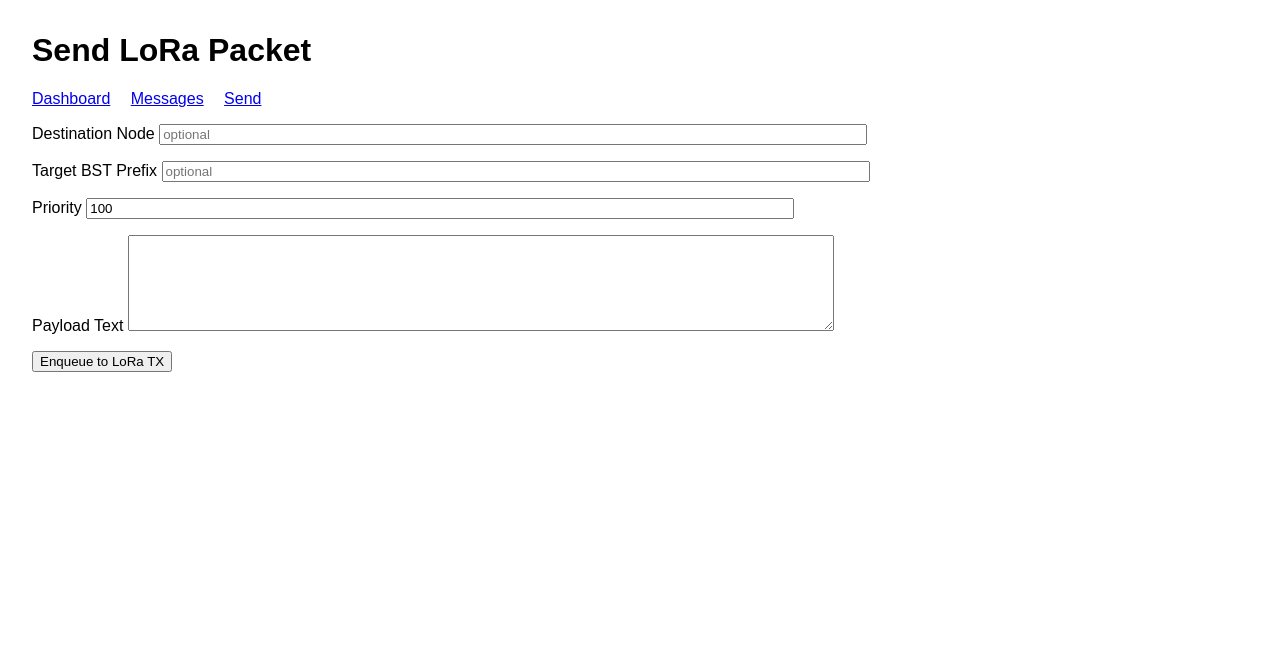
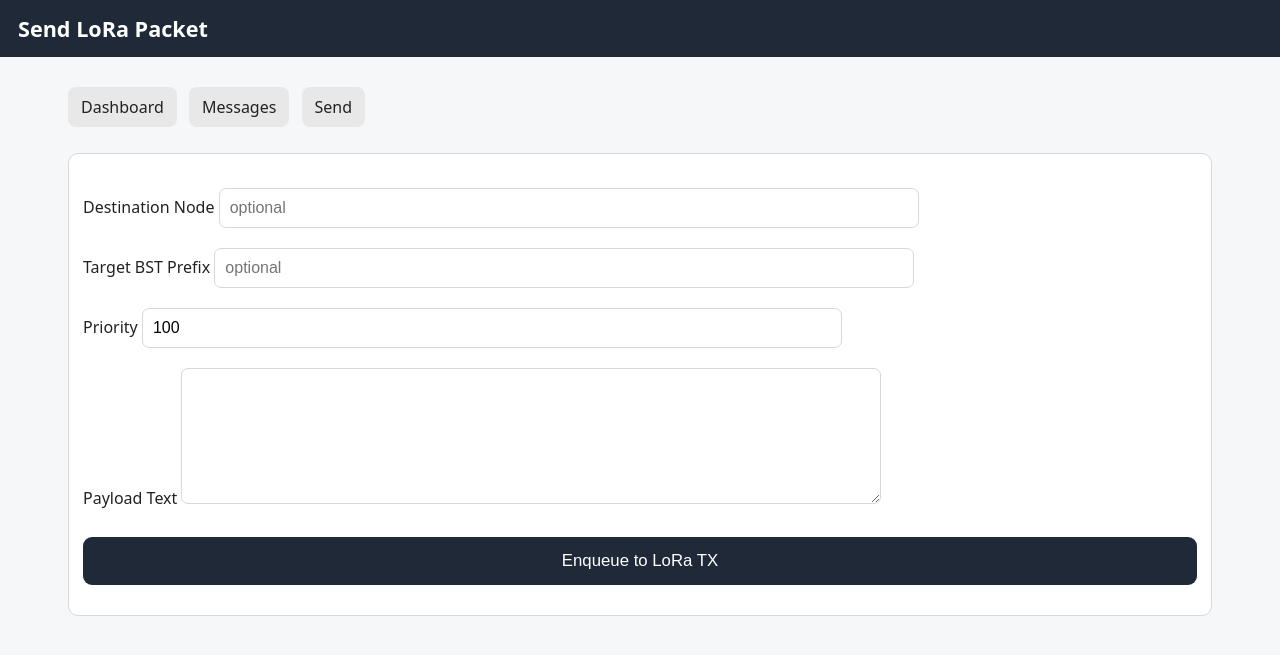
Before and after one commit to Yamatatsu353011/lora-gateway-web, a Node server app: template views/send.ejs in a window 1280 px wide. Shown: the top 655 px of the page. Run offline with Node 20, Linux system fonts and the light colour scheme; the template is opened without the code that fills it, so the values that code supplies are empty; some libraries are stand-ins or nearby versions.

Commit message:
Update send.ejs

```diff
--- a/views/send.ejs
+++ b/views/send.ejs
@@ -2,47 +2,74 @@
 <html>
 <head>
   <meta charset="utf-8">
+  <meta name="viewport" content="width=device-width, initial-scale=1.0">
   <title>Send LoRa Packet</title>
+
+  <link rel="stylesheet" href="/css/style.css">
+  <link rel="stylesheet" href="/css/business-theme.css">
+
   <style>
-    body { font-family: sans-serif; margin: 2rem; }
-    label { display: block; margin-top: 1rem; }
-    input, textarea { width: 100%; max-width: 700px; }
-    nav a { margin-right: 1rem; }
+    label {
+      display: block;
+      margin-top: 1rem;
+    }
+
+    input,
+    textarea {
+      width: 100%;
+      max-width: 700px;
+    }
   </style>
 </head>
-<body>
+
+<body class="business-page">
+  <header>
     <h1>Send LoRa Packet</h1>
+  </header>
 
+  <main>
     <nav>
       <a href="/">Dashboard</a>
       <a href="/messages">Messages</a>
       <a href="/send">Send</a>
     </nav>
 
-  <form method="post" action="/send">
+    <form class="card" method="post" action="/send">
       <label>
         Destination Node
-      <input type="text" name="destination_node" placeholder="optional">
+        <input
+          type="text"
+          name="destination_node"
+          placeholder="optional">
       </label>
 
       <label>
         Target BST Prefix
-      <input type="text" name="target_bst_prefix" placeholder="optional">
+        <input
+          type="text"
+          name="target_bst_prefix"
+          placeholder="optional">
       </label>
 
       <label>
         Priority
-      <input type="number" name="priority" value="100">
+        <input
+          type="number"
+          name="priority"
+          value="100">
       </label>
 
       <label>
         Payload Text
-      <textarea name="payload_text" rows="6"></textarea>
+        <textarea
+          name="payload_text"
+          rows="6"></textarea>
       </label>
 
       <p>
         <button type="submit">Enqueue to LoRa TX</button>
       </p>
     </form>
+  </main>
 </body>
 </html>
```
Lines whose indentation alone changed are shown as unchanged.
